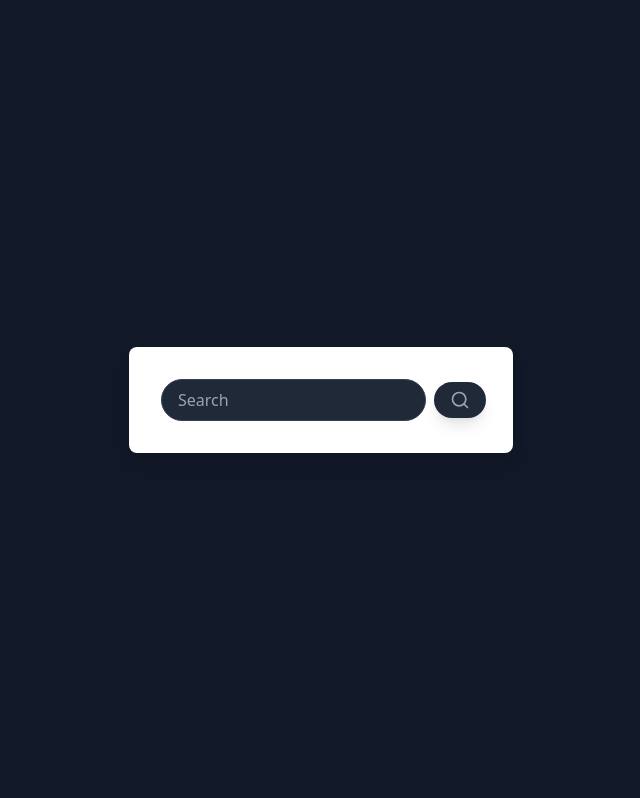
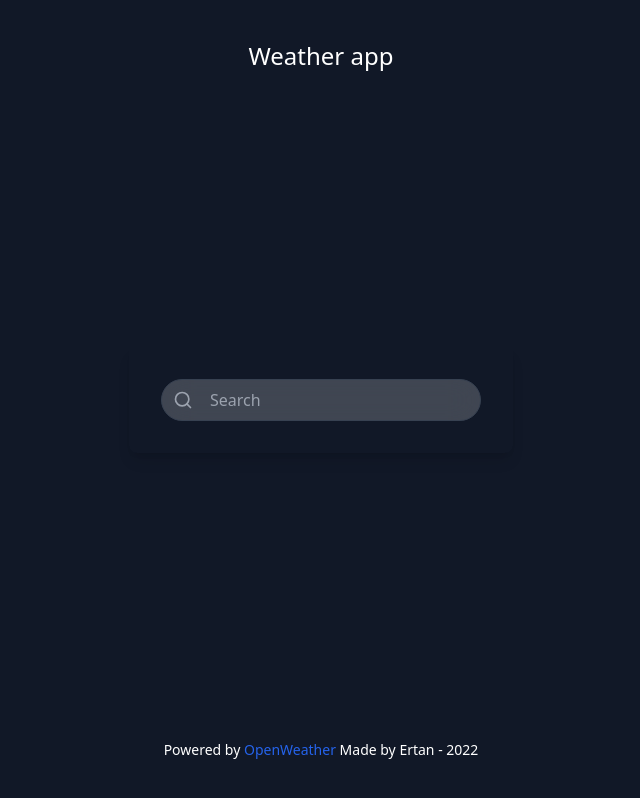
Before and after one commit to ErtanM/weather-app, a React (Vite) app: page / in a window 1280 px wide. Shown: the whole page, without its empty margins (319-959 px from the left). Built offline with nearby package versions, Linux system fonts and the light colour scheme.

Commit message:
style changes

```diff
--- a/src/App.jsx
+++ b/src/App.jsx
@@ -13,21 +13,24 @@ const App = () => {
 
   return (
     <div className="min-h-screen bg-gray-900 flex items-center justify-center">
-      <div className="bg-white rounded-lg shadow-lg p-8 max-w-sm w-full space-y-4">
+      <div className="absolute top-0 p-5 m-5 text-white text-2xl">
+        Weather app
+      </div>
+      <div className="rounded-lg shadow-lg p-8 max-w-sm w-full space-y-4">
         <form onSubmit={handleSubmit}>
           <div className="flex items-center">
+            <div className="relative">
               <input
                 type="text"
                 placeholder="Search"
                 value={loc}
                 onChange={(e) => setLoc(e.target.value)}
                 name="loc"
-              className="flex-grow py-2 px-4 bg-gray-800 border border-gray-700 rounded-full text-gray-400 outline-none"
+                className="py-2 pl-12 pr-4 bg-white bg-opacity-20 backdrop-filter backdrop-blur-lg border border-gray-700 rounded-full text-gray-400 outline-none w-[320px]"
               />
-            <button className="ml-2 px-4 py-2 bg-gray-800 text-gray-400 rounded-full shadow-lg hover:bg-gray-600 focus:outline-none focus:ring-2 focus:ring-blue-500 focus:ring-offset-2 focus:ring-offset-gray-900">
               <svg
                 xmlns="http://www.w3.org/2000/svg"
-                className="h-5 w-5"
+                className="absolute h-5 w-5 text-gray-400 top-1/2 transform -translate-y-1/2 left-3"
                 viewBox="0 0 24 24"
                 fill="none"
                 stroke="currentColor"
@@ -37,7 +40,7 @@ const App = () => {
                 <circle cx="11" cy="11" r="8"></circle>
                 <line x1="21" y1="21" x2="16.65" y2="16.65"></line>
               </svg>
-            </button>
+            </div>
           </div>
         </form>
         {error && (
@@ -47,31 +50,50 @@ const App = () => {
           </div>
         )}
         {city && (
-          <div className="bg-gray-800 rounded-lg p-6 text-white flex flex-col items-center space-y-8">
+          <div className="bg-white rounded-lg p-6 text-white flex flex-col items-center space-y-8 bg-opacity-20 backdrop-filter backdrop-blur-lg">
+            <div className="flex flex-col justify-center items-center text-center">
+              <p>
+                <img
+                  src={`https://openweathermap.org/img/wn/${weather.icon}@2x.png`}
+                  alt=""
+                />
+              </p>
+              <p className="text-4xl font-bold">{Math.round(weather.temp)}°</p>
               <h2 className="text-2xl font-bold">{city}</h2>
+            </div>
+
             <div className="flex items-center space-x-6">
               <div className="flex flex-col items-center">
-                <p className="text-gray-400 text-sm">Temperature</p>
-                <p className="text-lg font-bold">{Math.round(weather.temp)}°</p>
+                <p className="text-gray-400 text-sm">Description</p>
+                <p className="text-lg font-bold">{weather.descp}</p>
               </div>
               <div className="flex flex-col items-center">
-                <p className="text-gray-400 text-sm">Feels like</p>
+                <p className="text-gray-400 text-sm">Wind now</p>
                 <p className="text-lg font-bold">
-                  {Math.round(weather.feels_like)}°
+                  <span className="text-2xl">
+                    {Math.round(Number(weather.wind))}
+                  </span>
+                  <span className="text-xs">km</span>
                 </p>
               </div>
               <div className="flex flex-col items-center">
                 <p className="text-gray-400 text-sm">Humidity</p>
-                <p className="text-lg font-bold">{weather.humidity}%</p>
+                <p className="text-2xl font-bold">
+                  {weather.humidity}
+                  <span className="text-xs">%</span>
+                </p>
               </div>
-            </div>
-            <div className="flex flex-col items-center">
-              <p className="text-gray-400 text-sm">Description</p>
-              <p className="text-lg font-bold">{weather.descp}</p>
             </div>
           </div>
         )}
       </div>
+      <footer className="absolute bottom-0 text-white m-5 text-sm p-5">
+        Powered by{" "}
+        <span className="h-5 w-5 text-blue-600">
+          <a href="https://openweathermap.org/">OpenWeather</a>{" "}
+        </span>
+        Made by Ertan - 2022
+      </footer>
     </div>
   );
 };
--- a/src/utils/weatherHook.js
+++ b/src/utils/weatherHook.js
@@ -29,8 +29,6 @@
 
 //   return [weather, city, apiCall];
 // };
-
-// export default useWeather;
 import { useState, useCallback } from "react";
 import axios from "axios";
 
@@ -39,7 +37,12 @@ const useWeather = () => {
   const [city, setCity] = useState("");
   const [error, setError] = useState("");
 
-  const apiCall = useCallback(async (e) => {
+  // https://openweathermap.org/weather-conditions
+
+  //DO this for weather type for the icons
+
+  const apiCall = useCallback(
+    async (e) => {
       e.preventDefault();
       const loc = e.target.elements.loc.value;
       const url = `https://api.openweathermap.org/data/2.5/weather?q=${loc}&appid=${
@@ -53,18 +56,21 @@ const useWeather = () => {
           descp: res.data.weather[0].main,
           temp: res.data.main.temp,
           city: res.data.name,
-        feels_like: res.data.main.feels_like,
           humidity: res.data.main.humidity,
+          wind: res.data.wind.speed,
           press: res.data.main.pressure,
+          icon: res.data.weather[0].icon,
         });
         setCity(res.data.name);
+
+        console.log(res.data);
         setError("");
       } catch (err) {
         setError("Unable to retrieve weather data for the provided location.");
       }
-
-    console.log(res.data);
-  }, []);
+    },
+    [setWeather, setCity, setError]
+  );
 
   return [weather, city, apiCall, error];
 };
```
Lines whose indentation alone changed are shown as unchanged.
